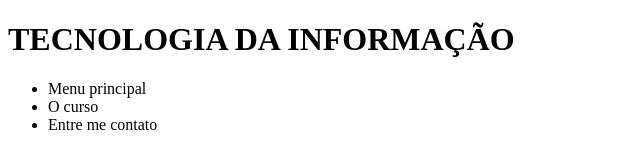
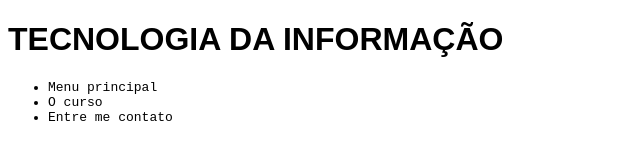
Before and after one commit to daversonsilva/site_tecinfo, a plain HTML site: page index.html in a window 1280 px wide. Shown: the whole page, without its empty margins (0-640 px from the left). Drawn offline with Linux system fonts and the light colour scheme.

Commit message:
Inclui linha de comando para link no index.html

```diff
--- /dev/null
+++ b/estilo.css
@@ -0,0 +1,7 @@
+h1{
+    font-family: sans-serif;
+}
+
+li{
+    font-family: monospace;
+}
--- a/index.html
+++ b/index.html
@@ -4,6 +4,7 @@
         <meta charset="utf-8"/>
         <meta name="description" content="TECINFO">
         <meta name="keywords" content="TECNOLOGIA DA INFORMAÇÃO">
+        <link rel="stylesheet" href="estilo.css">
     </head>
 
     <body>
```
Also changed, not shown: imagens/logo.png (added).
